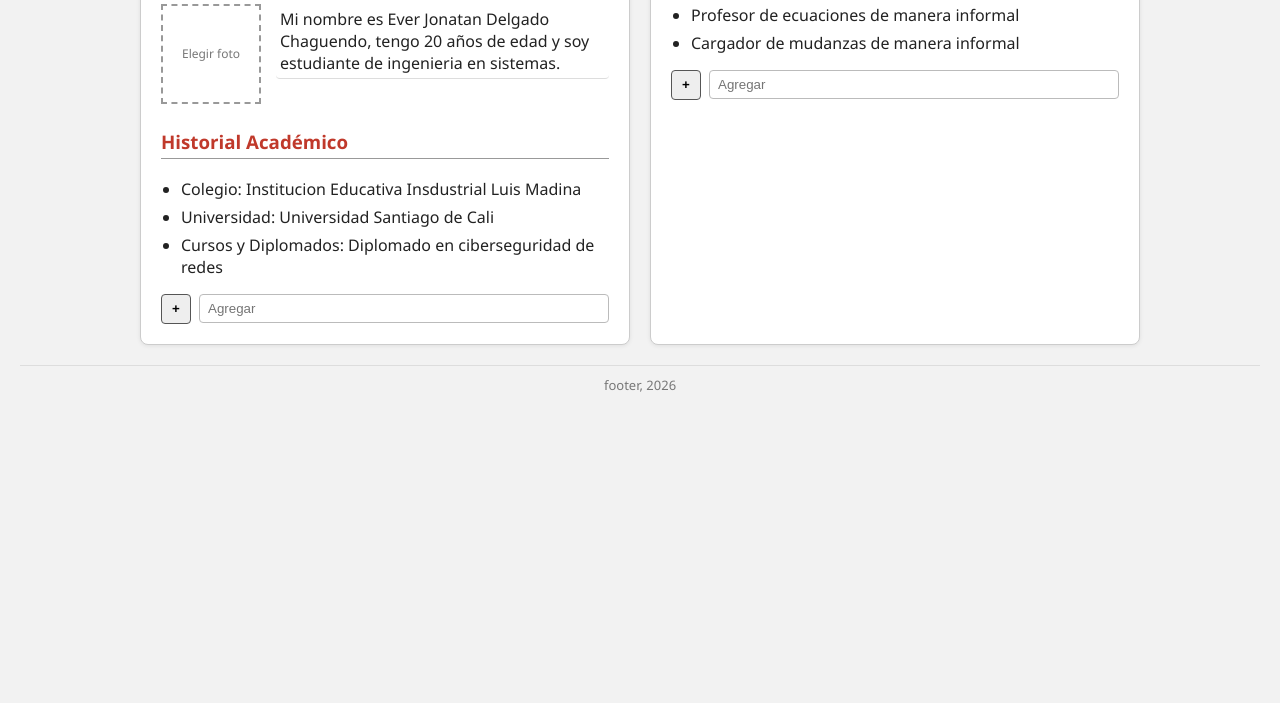
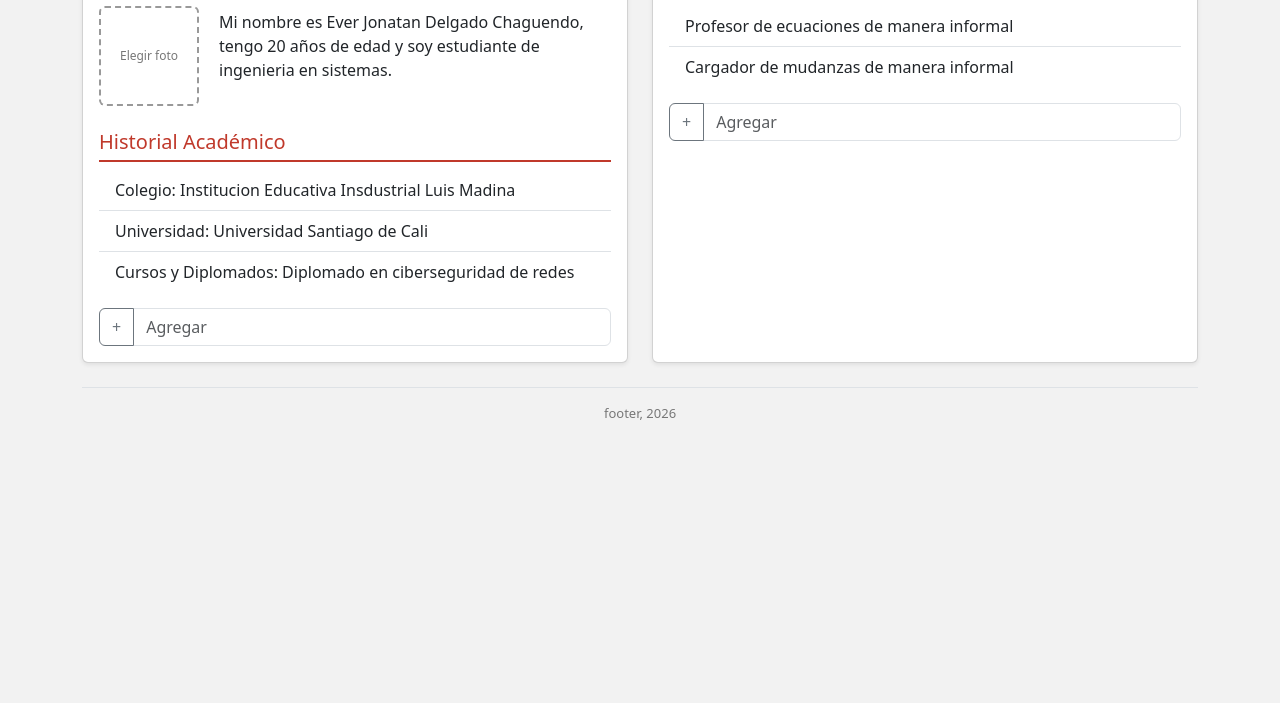
Before and after one commit to EverD50000/ProgramacionWeb, a plain HTML site: page calivigilante/PORTAFOLIO/index.html in a window 1280 px wide. Shown: the part 97-800 px from the top of the page. Drawn offline with nearby package versions, Linux system fonts and the light colour scheme.

Commit message:
Refactor index.html for improved structure and styling
d

```diff
--- a/calivigilante/PORTAFOLIO/index.html
+++ b/calivigilante/PORTAFOLIO/index.html
@@ -4,52 +4,27 @@
 <meta charset="UTF-8">
 <meta name="viewport" content="width=device-width, initial-scale=1.0">
 <title>Portafolio Personal</title>
+
+<!-- Bootstrap 5 (CDN) -->
+<link href="https://cdn.jsdelivr.net/npm/bootstrap@5.3.3/dist/css/bootstrap.min.css" rel="stylesheet">
+
 <style>
-    * { box-sizing: border-box; }
+    :root {
+        --color-rojo: #c0392b;
+    }
     body {
-        font-family: 'Segoe UI', Arial, sans-serif;
         background-color: #f2f2f2;
-        margin: 0;
-        padding: 20px;
-        color: #222;
     }
-    .contenedor {
-        display: flex;
-        flex-wrap: wrap;
-        gap: 20px;
-        max-width: 1000px;
-        margin: 0 auto;
-    }
-    .columna {
-        background: #fff;
-        border: 1px solid #ccc;
-        border-radius: 8px;
-        padding: 20px;
-        flex: 1;
-        min-width: 300px;
-        box-shadow: 0 1px 4px rgba(0,0,0,0.08);
-    }
-    h2 {
-        color: #c0392b;
-        border-bottom: 2px solid #c0392b;
-        padding-bottom: 5px;
-        margin-top: 0;
-    }
-    h3 {
-        color: #c0392b;
-        border-bottom: 1px solid #999;
-        padding-bottom: 4px;
-    }
-    .presentacion {
-        display: flex;
-        gap: 15px;
-        align-items: flex-start;
-        margin-bottom: 25px;
+    .titulo-rojo {
+        color: var(--color-rojo);
+        border-bottom: 2px solid var(--color-rojo);
+        padding-bottom: 6px;
     }
     .foto-placeholder {
         width: 100px;
         height: 100px;
         border: 2px dashed #999;
+        border-radius: 6px;
         display: flex;
         align-items: center;
         justify-content: center;
@@ -75,12 +50,8 @@
         opacity: 0;
         cursor: pointer;
     }
-    .foto-placeholder span.texto-foto {
+    .foto-placeholder .texto-foto {
         pointer-events: none;
-    }
-    .texto-presentacion p {
-        margin: 0 0 8px 0;
-        border-bottom: 1px solid #ddd;
     }
     #descripcion {
         padding: 4px;
@@ -91,146 +62,122 @@
         background-color: #f9f9f9;
     }
     #descripcion:focus {
-        outline: 2px dashed #c0392b;
+        outline: 2px dashed var(--color-rojo);
         background-color: #fffaf0;
     }
-    ul {
-        padding-left: 20px;
-        margin-top: 5px;
-    }
-    li {
-        margin-bottom: 6px;
-    }
-    .fila-agregar {
-        display: flex;
-        gap: 8px;
-        margin-top: 10px;
-        align-items: center;
-    }
-    .fila-agregar input[type="text"] {
-        flex: 1;
-        padding: 6px 8px;
-        border: 1px solid #bbb;
-        border-radius: 4px;
-    }
-    .btn-agregar {
-        width: 30px;
-        height: 30px;
-        border: 1px solid #555;
-        background: #eee;
-        border-radius: 4px;
-        font-weight: bold;
-        cursor: pointer;
-    }
-    .btn-agregar:hover {
-        background: #ddd;
-    }
     footer {
-        text-align: center;
-        margin-top: 20px;
+        color: #777;
         font-size: 13px;
-        color: #777;
-        border-top: 1px solid #ddd;
-        padding-top: 10px;
     }
 </style>
 </head>
 <body>
 
-<div class="contenedor">
+<div class="container py-4">
+    <div class="row g-4">
 
         <!-- Columna izquierda: Portafolio -->
-    <div class="columna">
-        <h2>Portafolio</h2>
+        <div class="col-12 col-md-6">
+            <div class="card shadow-sm h-100">
+                <div class="card-body">
+                    <h2 class="titulo-rojo">Portafolio</h2>
 
-        <div class="presentacion">
+                    <div class="d-flex gap-3 align-items-start mb-4 mt-3">
                         <label class="foto-placeholder" for="input-foto">
                             <img id="foto-preview" src="" alt="Foto de perfil">
                             <span class="texto-foto" id="texto-foto">Elegir foto</span>
                             <input type="file" id="input-foto" accept="image/*">
                         </label>
-            <div class="texto-presentacion">
-                <p id="descripcion" contenteditable="true" spellcheck="true">Mi nombre es Ever Jonatan Delgado Chaguendo, tengo 20 años de edad y soy estudiante de ingenieria en sistemas.</p>
+                        <p id="descripcion" class="mb-0 flex-grow-1" contenteditable="true" spellcheck="true">
+                            Mi nombre es Ever Jonatan Delgado Chaguendo, tengo 20 años de edad y soy estudiante de ingenieria en sistemas.
+                        </p>
+                    </div>
+
+                    <h3 class="titulo-rojo h5">Historial Académico</h3>
+                    <ul id="lista-academica" class="list-group list-group-flush mb-3">
+                        <li class="list-group-item">Colegio: Institucion Educativa Insdustrial Luis Madina</li>
+                        <li class="list-group-item">Universidad: Universidad Santiago de Cali</li>
+                        <li class="list-group-item">Cursos y Diplomados: Diplomado en ciberseguridad de redes</li>
+                    </ul>
+
+                    <div class="input-group">
+                        <button class="btn btn-outline-secondary" id="btn-academico" type="button">+</button>
+                        <input type="text" id="input-academico" class="form-control" placeholder="Agregar">
                     </div>
                 </div>
-
-        <h3>Historial Académico</h3>
-        <ul id="lista-academica">
-            <li>Colegio: Institucion Educativa Insdustrial Luis Madina</li>
-            <li>Universidad: Universidad Santiago de Cali</li>
-            <li>Cursos y Diplomados: Diplomado en ciberseguridad de redes</li>
-        </ul>
-
-        <div class="fila-agregar">
-            <button class="btn-agregar" id="btn-academico">+</button>
-            <input type="text" id="input-academico" placeholder="Agregar">
             </div>
         </div>
 
         <!-- Columna derecha: Historial laboral -->
-    <div class="columna">
-        <h2>Historial laboral</h2>
+        <div class="col-12 col-md-6">
+            <div class="card shadow-sm h-100">
+                <div class="card-body">
+                    <h2 class="titulo-rojo">Historial laboral</h2>
 
-        <ul id="lista-laboral">
-            <li>Profesor de ecuaciones de manera informal</li>
-            <li>Cargador de mudanzas de manera informal</li>
+                    <ul id="lista-laboral" class="list-group list-group-flush mb-3 mt-3">
+                        <li class="list-group-item">Profesor de ecuaciones de manera informal</li>
+                        <li class="list-group-item">Cargador de mudanzas de manera informal</li>
                     </ul>
 
-        <div class="fila-agregar">
-            <button class="btn-agregar" id="btn-laboral">+</button>
-            <input type="text" id="input-laboral" placeholder="Agregar">
+                    <div class="input-group">
+                        <button class="btn btn-outline-secondary" id="btn-laboral" type="button">+</button>
+                        <input type="text" id="input-laboral" class="form-control" placeholder="Agregar">
+                    </div>
+                </div>
             </div>
         </div>
 
     </div>
 
-<footer>
+    <footer class="text-center border-top mt-4 pt-3">
         footer, 2026
     </footer>
+</div>
+
+<!-- Bootstrap JS -->
+<script src="https://cdn.jsdelivr.net/npm/bootstrap@5.3.3/dist/js/bootstrap.bundle.min.js"></script>
 
 <script>
-    // Agregar ítem al Historial Académico (usa el cajón de texto que está al lado del botón)
+    // Agregar ítem al Historial Académico
     const btnAcademico = document.getElementById('btn-academico');
     const inputAcademico = document.getElementById('input-academico');
     const listaAcademica = document.getElementById('lista-academica');
 
-    btnAcademico.addEventListener('click', function () {
+    function agregarAcademico() {
         const texto = inputAcademico.value.trim();
         if (texto !== '') {
             const nuevoItem = document.createElement('li');
+            nuevoItem.className = 'list-group-item';
             nuevoItem.textContent = texto;
             listaAcademica.appendChild(nuevoItem);
             inputAcademico.value = '';
         }
+    }
+
+    btnAcademico.addEventListener('click', agregarAcademico);
+    inputAcademico.addEventListener('keypress', function (e) {
+        if (e.key === 'Enter') agregarAcademico();
     });
 
-    // Permitir agregar presionando Enter en el campo académico
-    inputAcademico.addEventListener('keypress', function (e) {
-        if (e.key === 'Enter') {
-            btnAcademico.click();
-        }
-    });
-
-    // Agregar ítem al Historial Laboral (usa el cajón de texto que está al lado del botón)
+    // Agregar ítem al Historial Laboral
     const btnLaboral = document.getElementById('btn-laboral');
     const inputLaboral = document.getElementById('input-laboral');
     const listaLaboral = document.getElementById('lista-laboral');
 
-    btnLaboral.addEventListener('click', function () {
+    function agregarLaboral() {
         const texto = inputLaboral.value.trim();
         if (texto !== '') {
             const nuevoItem = document.createElement('li');
+            nuevoItem.className = 'list-group-item';
             nuevoItem.textContent = texto;
             listaLaboral.appendChild(nuevoItem);
             inputLaboral.value = '';
         }
-    });
+    }
 
-    // Permitir agregar presionando Enter en el campo laboral
+    btnLaboral.addEventListener('click', agregarLaboral);
     inputLaboral.addEventListener('keypress', function (e) {
-        if (e.key === 'Enter') {
-            btnLaboral.click();
-        }
+        if (e.key === 'Enter') agregarLaboral();
     });
 
     // Selección de foto de perfil
```
Lines whose indentation alone changed are shown as unchanged.
